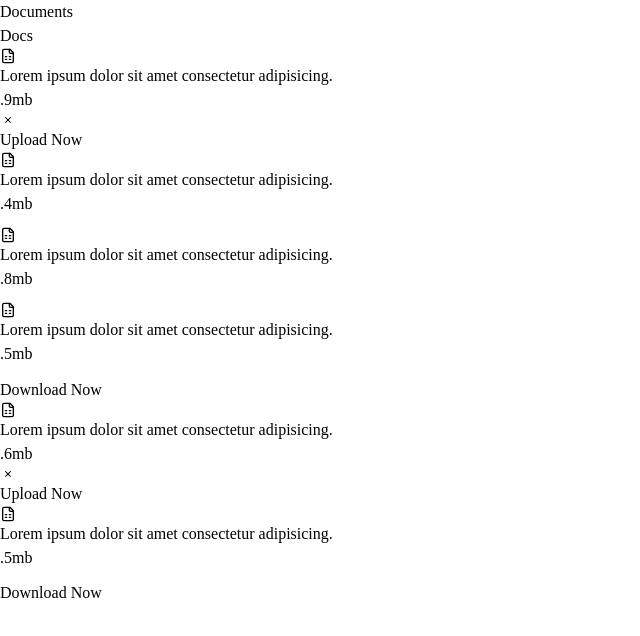
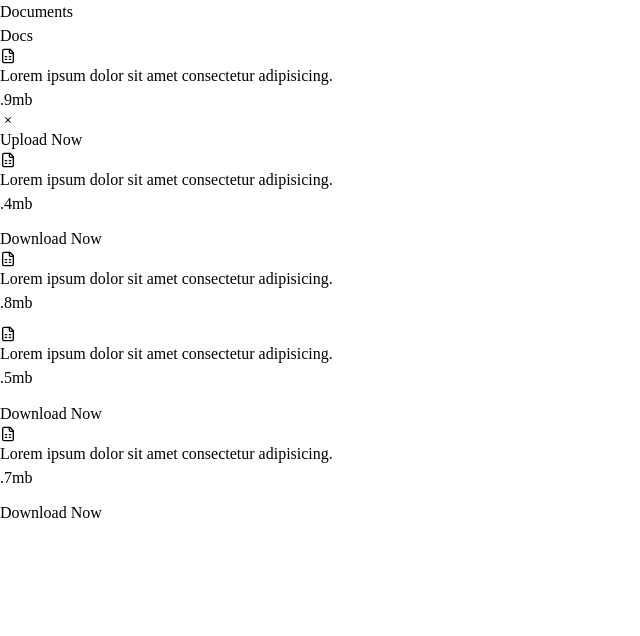
Before and after one commit to Tiwarishraddha/my-react-vite-app, a React (Vite) app: page / in a window 1280 px wide. Shown: the top 636 px of the page, without its empty margins (0-640 px from the left). Built offline with nearby package versions, Linux system fonts and the light colour scheme.

Commit message:
drag motion handled

```diff
--- a/src/components/Cards.jsx
+++ b/src/components/Cards.jsx
@@ -4,10 +4,10 @@ import { CgSoftwareDownload } from "react-icons/cg";
 import { IoIosClose } from "react-icons/io";
 import { motion } from 'framer-motion';
 
-const Cards = ({data}) => {
+const Cards = ({data,reference}) => {
   return (
 
-      <motion.div drag className='flex-shrink-0 relative w-60 h-72 rounded-[45px]
+      <motion.div drag dragConstraints = {reference} whileDrag={{scale:1.1}} dragElastic={0.1} className='flex-shrink-0 relative w-60 h-72 rounded-[45px]
        bg-zinc-900/90 z-40 text-white px-5 py-10 overflow-hidden'>
       <LuFileSpreadsheet/>
         <p className='text-sm leading-tight mt-5 font-semibold'>
--- a/src/components/Foreground.jsx
+++ b/src/components/Foreground.jsx
@@ -1,6 +1,8 @@
 import React from 'react'
 import Cards from './Cards'
+import { useRef } from 'react';
 function Foreground() {
+    const ref = useRef(null);
     const data = [
         {
             desc : "Lorem ipsum dolor sit amet consectetur adipisicing.",
@@ -12,7 +14,7 @@ function Foreground() {
             desc : "Lorem ipsum dolor sit amet consectetur adipisicing.",
             filesize : ".4mb",
             close : false,
-            tag : {isOpen : false , tagTitle: "Download Now", tagColor: "green"},
+            tag : {isOpen : true , tagTitle: "Download Now", tagColor: "green"},
         },
         {
             desc : "Lorem ipsum dolor sit amet consectetur adipisicing.",
@@ -28,24 +30,18 @@ function Foreground() {
         },
         {
             desc : "Lorem ipsum dolor sit amet consectetur adipisicing.",
-            filesize : ".6mb",
-            close : true,
-            tag : {isOpen : true , tagTitle: "Upload Now", tagColor: "blue"},
-        },
-        {
-            desc : "Lorem ipsum dolor sit amet consectetur adipisicing.",
-            filesize : ".5mb",
+            filesize : ".7mb",
             close : false,
-            tag : {isOpen : true , tagTitle: "Download Now", tagColor: "green"},
+            tag : {isOpen : true , tagTitle: "Download Now", tagColor: "blue"},
         },
 
     ];
 
   return (
     <div>
-      <div className='fixed top-0 left-0 z-[3] w-full h-full flex gap-10 flex-wrap p-5'>
+      <div ref={ref} className='fixed top-0 left-0 z-[3] w-full h-full flex gap-10 flex-wrap p-5'>
        {data.map((item,index)=>(
-         <Cards data = {item}/>
+         <Cards data = {item} reference={ref}/>
         ))}
       </div>
 
```
